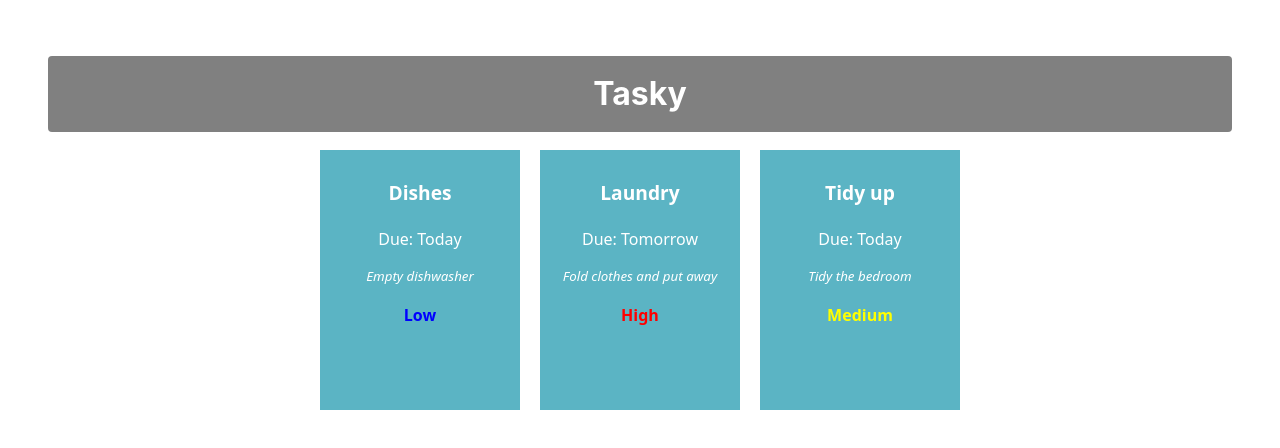
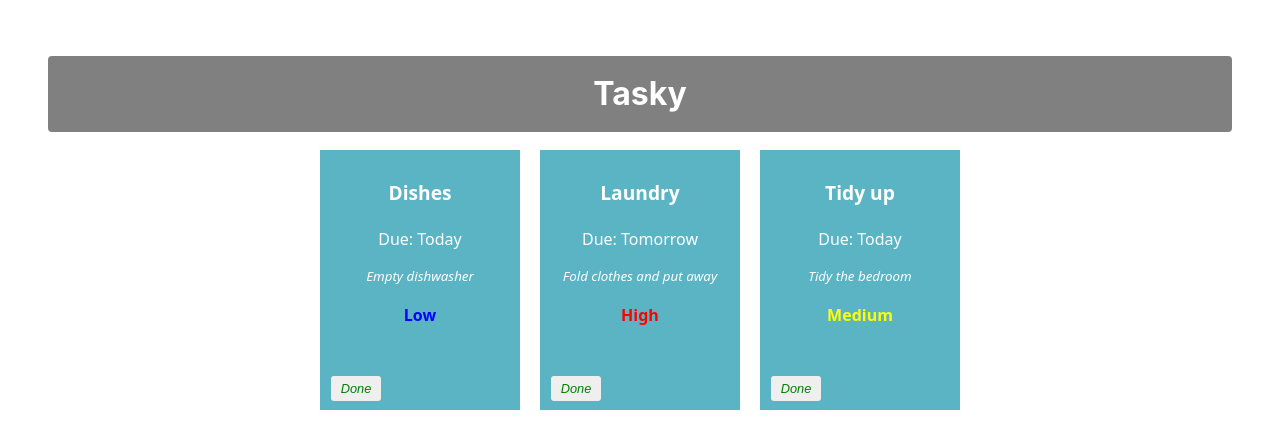
Before and after one commit to JakeDsetu/react-basics-labs, a React (Vite) app in the folder tasky/: page / in a window 1280 px wide. Shown: the top 448 px of the page. Built offline with nearby package versions, Linux system fonts and the light colour scheme.

Commit message:
Mark task as done

```diff
--- a/tasky/src/App.css
+++ b/tasky/src/App.css
@@ -60,3 +60,20 @@
   font-weight: bold;
   color: red;
 }
+
+button {
+  border: none;
+  border-radius: 3px;
+  font-style: italic;
+  font-size: 0.8em;
+  margin: 4px 6px;
+  width: 50px;
+  height: 25px;
+}
+
+.doneButton {
+  position: absolute;
+  bottom: 5px;
+  left: 5px;
+  color: green;
+}
--- a/tasky/src/App.jsx
+++ b/tasky/src/App.jsx
@@ -5,16 +5,23 @@
 function App() {
   const [ taskState, setTaskState ] = useState({
     tasks: [
-      { id: 1, title:"Dishes", description: "Empty dishwasher", deadline: "Today", prioritylow: "Low"},
-      { id: 2, title: "Laundry", description: "Fold clothes and put away", deadline: "Tomorrow", priorityhigh: "High"},
-      { id: 3, title: "Tidy up", description: "Tidy the bedroom", deadline: "Today", prioritymedium: "Medium" }
+      { id: 1, title:"Dishes", description: "Empty dishwasher", deadline: "Today", prioritylow: "Low", done: false},
+      { id: 2, title: "Laundry", description: "Fold clothes and put away", deadline: "Tomorrow", priorityhigh: "High", done: false},
+      { id: 3, title: "Tidy up", description: "Tidy the bedroom", deadline: "Today", prioritymedium: "Medium", done: false}
     ]
   });
+
+  const doneHandler = (taskIndex) => {
+    const tasks = [...taskState.tasks];
+    tasks[taskIndex].done = !tasks[taskIndex].done;
+    setTaskState({tasks});
+  }
+
 
   return (
     <div className="container">
       <h1>Tasky</h1>
-      {taskState.tasks.map((task) => (
+      {taskState.tasks.map((task, index) => (
     <Task
       title={task.title}
       description={task.description}
@@ -23,6 +30,8 @@
       prioritymedium={task.prioritymedium}
       prioritylow={task.prioritylow}
       key={task.id}
+      done={task.done}
+      markDone={() => doneHandler(index)}
     />
   ))}
     </div>
--- a/tasky/src/components/task.jsx
+++ b/tasky/src/components/task.jsx
@@ -3,13 +3,14 @@
 const Task = (props) => {
 
     return (
-        <div className="card">
+        <div className="card" style={{backgroundColor: props.done ? 'lightgrey' : '#5bb4c4'}}>
             <p className="title">{props.title}</p>
             <p>Due: {props.deadline}</p>
             <p className="description"> {props.description}</p>
             <p className="priorityhigh"> {props.priorityhigh}</p>
             <p className="prioritymedium"> {props.prioritymedium}</p>
             <p className="prioritylow"> {props.prioritylow}</p>
+            <button onClick={props.markDone} className='doneButton'>Done</button>
         </div>
     )
 
```
